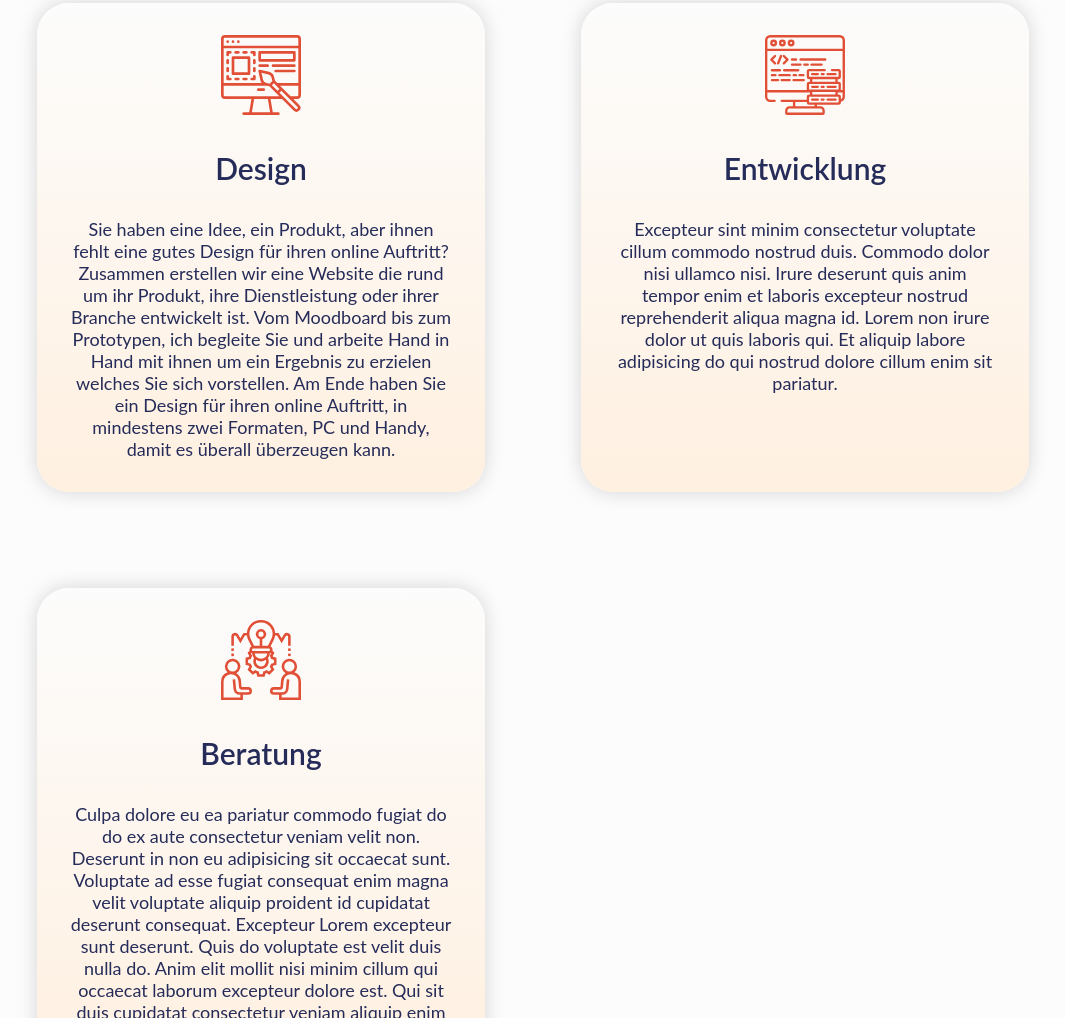
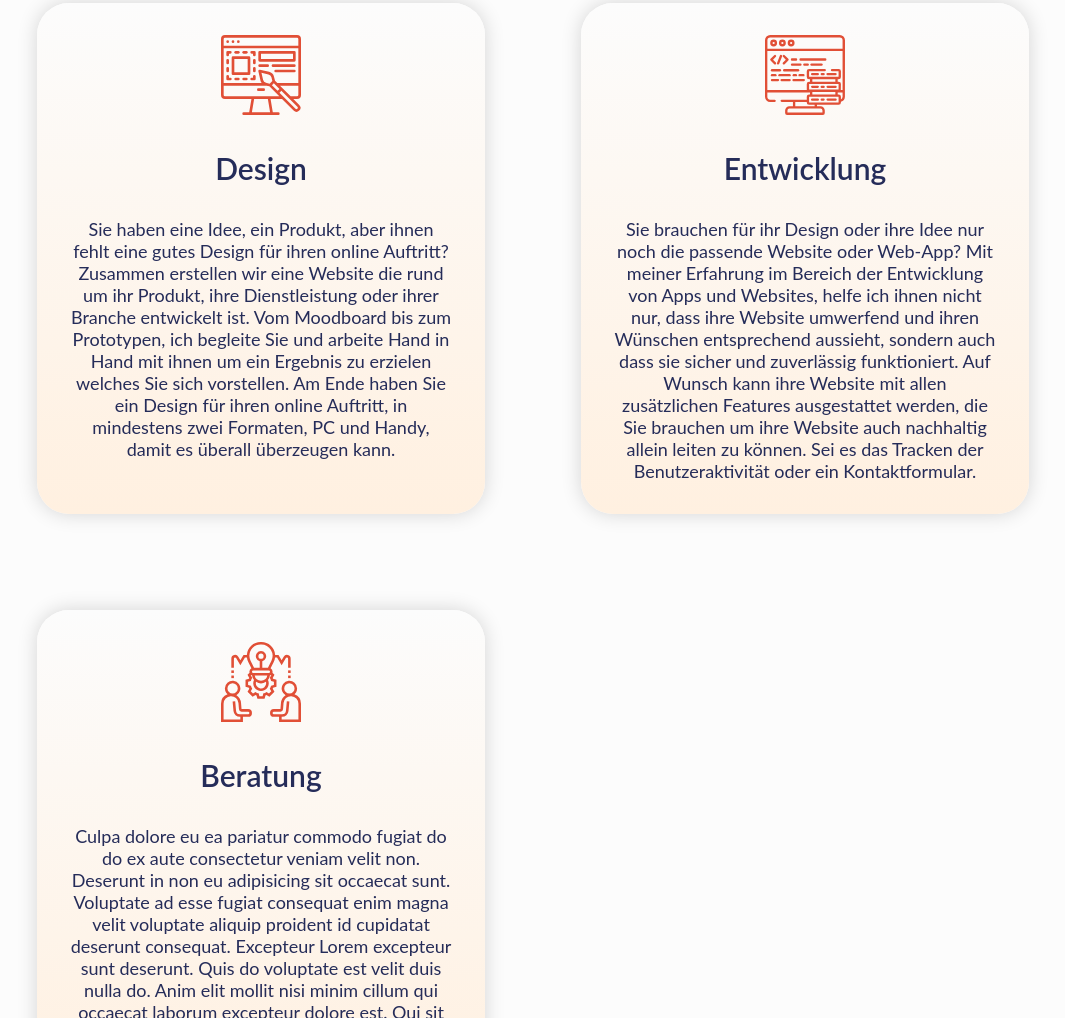
Before and after one commit to mxmlnhrc/mxmlnhrc, a plain HTML site: page index.html in a window 1280 px wide. Shown: the part 833-1851 px from the top of the page, without its empty margins (107-1172 px from the left). Drawn offline with Linux system fonts and the light colour scheme.

Commit message:
added the Entwickeln text

```diff
--- a/index.html
+++ b/index.html
@@ -108,13 +108,12 @@
             <div class="card">
                 <img src="img/pc_entwicklung.svg" alt="Entwicklung">
                 <h3>Entwicklung</h3>
-                <p>Excepteur sint minim consectetur voluptate cillum commodo nostrud duis. Commodo dolor nisi
-                    ullamco
-                    nisi. Irure deserunt quis anim tempor enim et laboris excepteur nostrud reprehenderit aliqua
-                    magna
-                    id. Lorem non irure dolor ut quis laboris qui. Et aliquip labore adipisicing do qui nostrud
-                    dolore
-                    cillum enim sit pariatur.</p>
+                <p>Sie brauchen für ihr Design oder ihre Idee nur noch die passende Website oder Web-App? Mit meiner
+                    Erfahrung im Bereich der Entwicklung von Apps und Websites, helfe ich ihnen nicht nur, dass ihre
+                    Website umwerfend und ihren Wünschen entsprechend aussieht, sondern auch dass sie sicher und
+                    zuverlässig funktioniert. Auf Wunsch kann ihre Website mit allen zusätzlichen Features ausgestattet
+                    werden, die Sie brauchen um ihre Website auch nachhaltig allein leiten zu können. Sei es das Tracken
+                    der Benutzeraktivität oder ein Kontaktformular.</p>
             </div>
             <div class="card">
                 <img src="img/consulting.svg" alt="Kunden Beratung">
```
